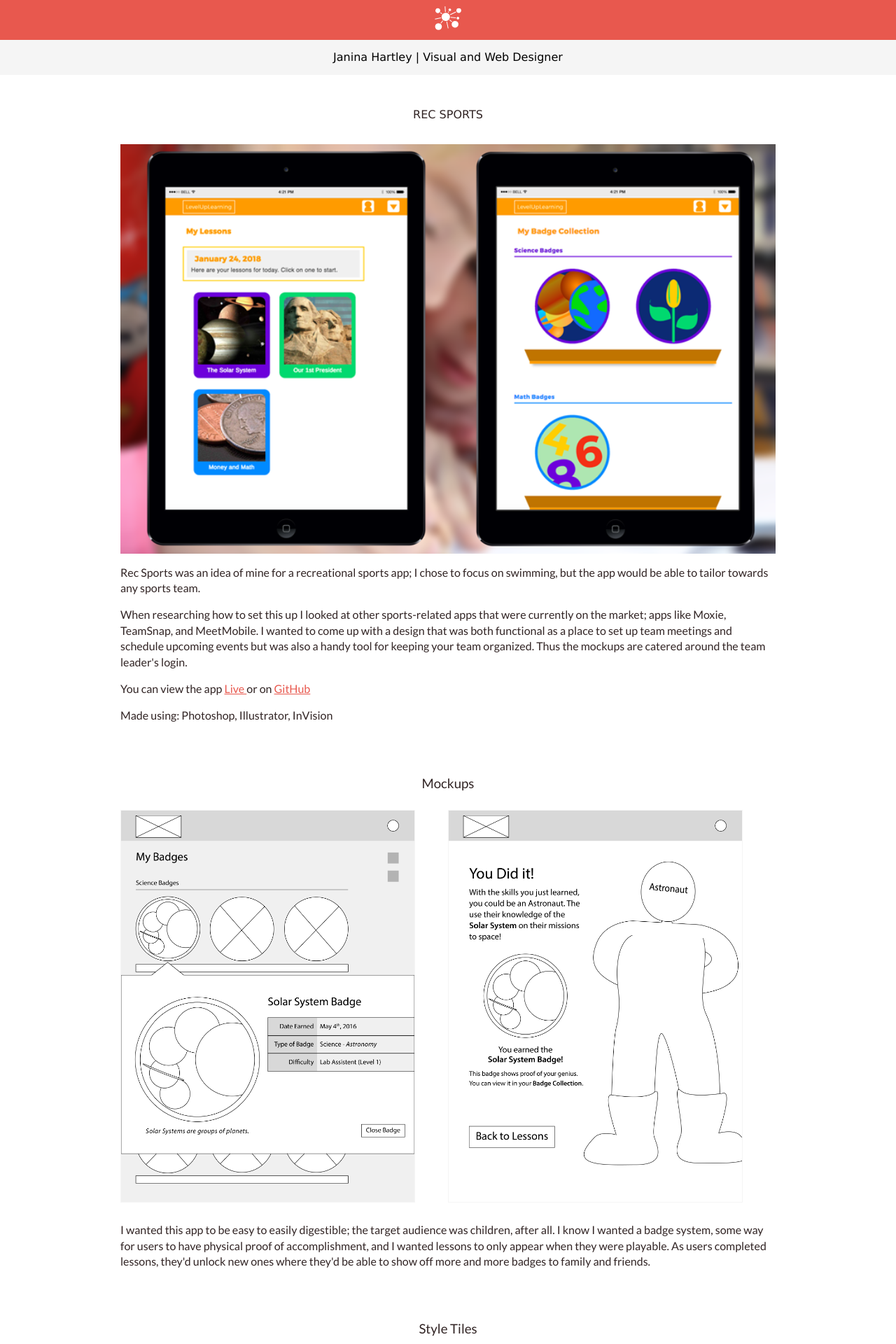
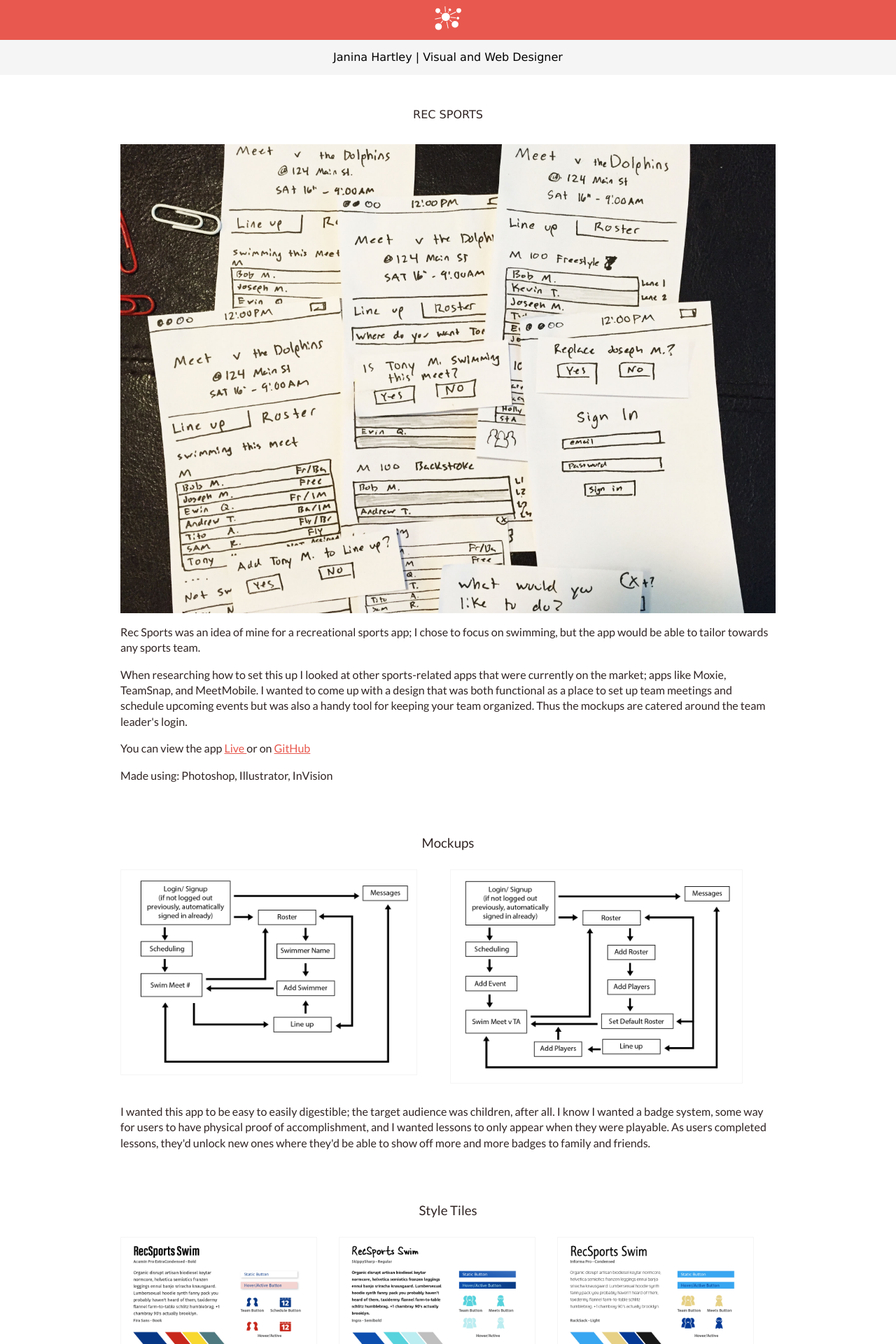
Before and after one commit to jhartley1412/old-portfolio-2, a Jekyll site: the page built from recsports.html, in a window 1280 px wide. Shown: the top 1920 px of the page at 70% size. Built offline with Jekyll 4.4.1, drawn with Linux system fonts in a browser that asks for light colours; nearby versions of some CDN libraries; some web fonts are replaced.

Commit message:
added photos for recsports

```diff
--- a/recsports.html
+++ b/recsports.html
@@ -8,7 +8,7 @@ permalink: recsports
 
 	<h1> Rec Sports </h1>
 
-	<img src="./images/levelup/levelup-ipad-mockup.png" class="project_banner">
+	<img src="./images/recsports/paper-proto.jpg" class="project_banner">
 
 	<p> Rec Sports was an idea of mine for a recreational sports app; I chose to focus on swimming, but the app would be able to tailor towards any sports team. </p>
 
@@ -23,17 +23,17 @@ permalink: recsports
 
 	<div class="wireframe_container">
 
-		<a href="./images/levelup/tablet-badge-page-02.png" class="portrait-trigger">
+		<a href="./images/recsports/userFlows-Holly.png" class="landscape-trigger">
 
-			<img src="./images/levelup/tablet-badge-page-02.png" class="wireframe cs_img">
+	      <img src="./images/recsports/userFlows-Holly.png" class="styletile cs_img">
 
-		</a>
+	    </a>
 
-		<a href="./images/levelup/tablet-lessons-page-06.png" class="portrait-trigger">
+	    <a href="./images/recsports/userFlows-Joe.png" class="landscape-trigger">
 
-			<img src="./images/levelup/tablet-lessons-page-06.png" class="wireframe cs_img">
+	      <img src="./images/recsports/userFlows-Joe.png" class="styletile cs_img">
 
-		</a>
+	    </a>
 
 	</div>
 
@@ -43,21 +43,21 @@ permalink: recsports
 
 	<div class="style_container">
 
-		<a href="./images/levelup/style-tiles-01.jpg" class="landscape-trigger">
+		<a href="./images/recsports/StyleTile_1.jpg" class="landscape-trigger">
 
-	      <img src="./images/levelup/style-tiles-01.jpg" class="styletile cs_img">
+	      <img src="./images/recsports/StyleTile_1.jpg" class="styletile cs_img">
 
 	    </a>
 
-	    <a href="./images/levelup/style-tiles-02.jpg" class="landscape-trigger">
+	    <a href="./images/recsports/StyleTile_2.jpg" class="landscape-trigger">
 
-	      <img src="./images/levelup/style-tiles-02.jpg" class="styletile cs_img">
+	      <img src="./images/recsports/StyleTile_2.jpg" class="styletile cs_img">
 
 	    </a>
 
-	    <a href="./images/levelup/style-tiles-03.jpg" class="landscape-trigger">
+	    <a href="./images/recsports/StyleTile_3.jpg" class="landscape-trigger">
 
-	     <img src="./images/levelup/style-tiles-03.jpg" class="styletile cs_img">
+	     <img src="./images/recsports/StyleTile_3.jpg" class="styletile cs_img">
 
 	    </a>
 
```
Also changed, not shown: images/recsports/mockup-player.jpg (added), 5 other files.
